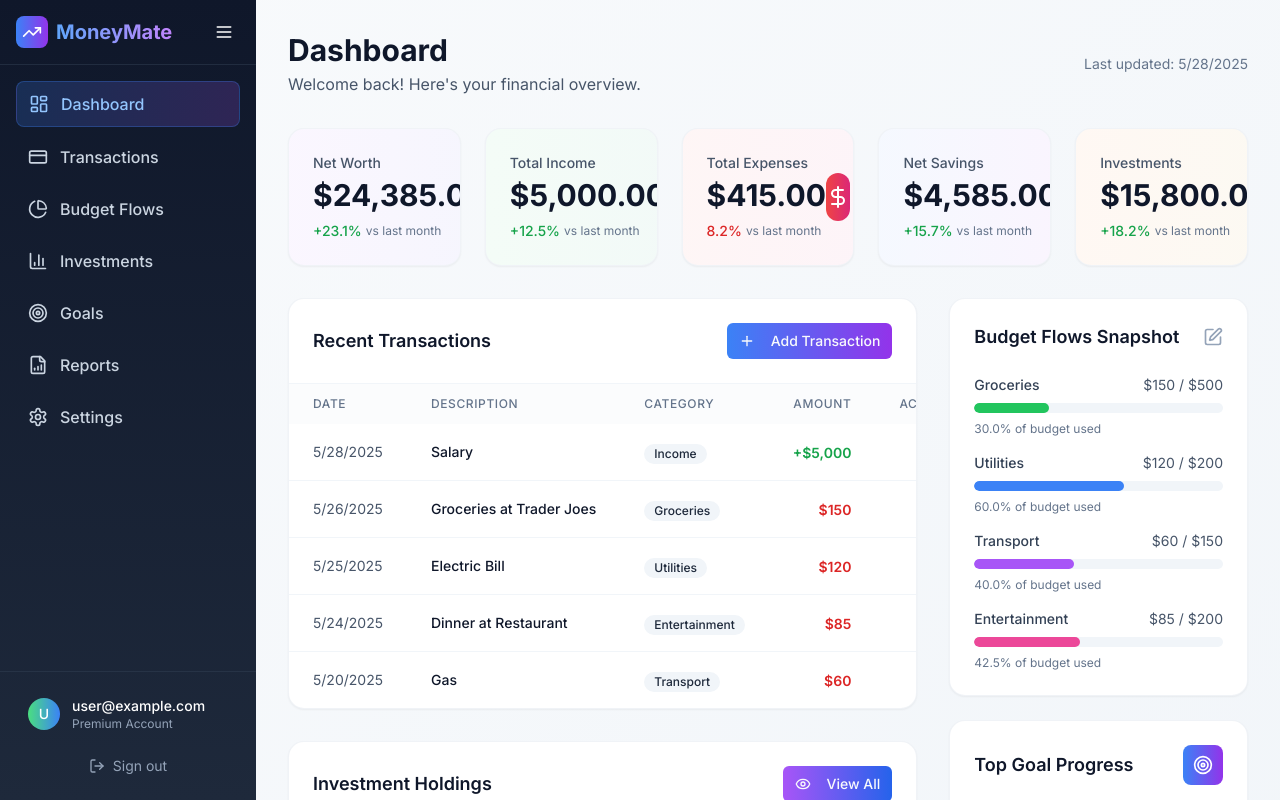
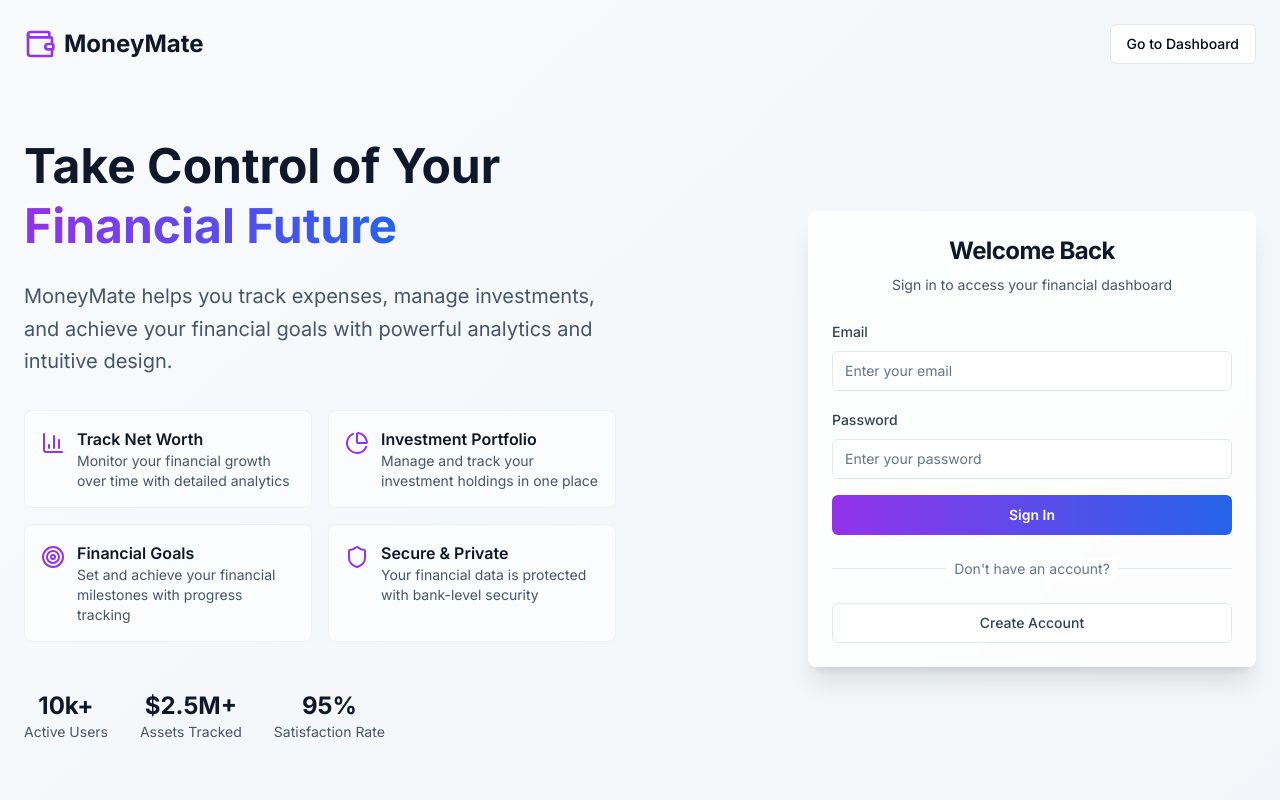
Before and after one commit to mrabiola/simple-spark-revamp, a React (Vite) app: page / in a window 1280 px wide. Shown: the top 800 px of the page. Built offline with nearby package versions, Linux system fonts and the light colour scheme.

Commit message:
Add homepage and sign-in functionality
Created a homepage with a sign-in form, accessible at the root path.  Users are redirected to the dashboard upon successful sign-in.  The design aligns with the existing theme.

```diff
--- a/src/App.tsx
+++ b/src/App.tsx
@@ -4,6 +4,7 @@ import { Toaster as Sonner } from "@/components/ui/sonner";
 import { TooltipProvider } from "@/components/ui/tooltip";
 import { QueryClient, QueryClientProvider } from "@tanstack/react-query";
 import { BrowserRouter, Routes, Route } from "react-router-dom";
+import Homepage from "./pages/Homepage";
 import Dashboard from "./pages/Dashboard";
 import Transactions from "./pages/Transactions";
 import BudgetFlows from "./pages/BudgetFlows";
@@ -21,7 +22,8 @@ const App = () => (
       <Sonner />
       <BrowserRouter>
         <Routes>
-          <Route path="/" element={<Dashboard />} />
+          <Route path="/" element={<Homepage />} />
+          <Route path="/dashboard" element={<Dashboard />} />
           <Route path="/transactions" element={<Transactions />} />
           <Route path="/budget" element={<BudgetFlows />} />
           <Route path="/goals" element={<Goals />} />
--- /dev/null
+++ b/src/pages/Homepage.tsx
@@ -0,0 +1,188 @@
+
+import { useState } from "react";
+import { useNavigate } from "react-router-dom";
+import { Button } from "@/components/ui/button";
+import { Input } from "@/components/ui/input";
+import { Label } from "@/components/ui/label";
+import { Card, CardContent, CardDescription, CardHeader, CardTitle } from "@/components/ui/card";
+import { TrendingUp, Shield, PieChart, Target, Wallet, BarChart3 } from "lucide-react";
+
+export default function Homepage() {
+  const [email, setEmail] = useState("");
+  const [password, setPassword] = useState("");
+  const navigate = useNavigate();
+
+  const handleSignIn = (e: React.FormEvent) => {
+    e.preventDefault();
+    // For demo purposes, just navigate to dashboard
+    navigate("/dashboard");
+  };
+
+  const features = [
+    {
+      icon: BarChart3,
+      title: "Track Net Worth",
+      description: "Monitor your financial growth over time with detailed analytics"
+    },
+    {
+      icon: PieChart,
+      title: "Investment Portfolio",
+      description: "Manage and track your investment holdings in one place"
+    },
+    {
+      icon: Target,
+      title: "Financial Goals",
+      description: "Set and achieve your financial milestones with progress tracking"
+    },
+    {
+      icon: Shield,
+      title: "Secure & Private",
+      description: "Your financial data is protected with bank-level security"
+    }
+  ];
+
+  return (
+    <div className="min-h-screen bg-gradient-to-br from-slate-50 to-slate-100">
+      {/* Header */}
+      <header className="p-6">
+        <div className="max-w-7xl mx-auto flex items-center justify-between">
+          <div className="flex items-center space-x-2">
+            <Wallet className="w-8 h-8 text-purple-600" />
+            <h1 className="text-2xl font-bold text-slate-900">MoneyMate</h1>
+          </div>
+          <Button variant="outline" onClick={() => navigate("/dashboard")}>
+            Go to Dashboard
+          </Button>
+        </div>
+      </header>
+
+      {/* Hero Section */}
+      <main className="max-w-7xl mx-auto px-6 py-12">
+        <div className="grid grid-cols-1 lg:grid-cols-2 gap-12 items-center">
+          {/* Left Column - Content */}
+          <div className="space-y-8">
+            <div className="space-y-6">
+              <h2 className="text-5xl font-bold text-slate-900 leading-tight">
+                Take Control of Your
+                <span className="bg-gradient-to-r from-purple-600 to-blue-600 bg-clip-text text-transparent">
+                  {" "}Financial Future
+                </span>
+              </h2>
+              <p className="text-xl text-slate-600 leading-relaxed">
+                MoneyMate helps you track expenses, manage investments, and achieve your financial goals with powerful analytics and intuitive design.
+              </p>
+            </div>
+
+            {/* Features Grid */}
+            <div className="grid grid-cols-1 md:grid-cols-2 gap-4">
+              {features.map((feature, index) => (
+                <div key={index} className="flex items-start space-x-3 p-4 rounded-lg bg-white/50 border border-slate-200/50">
+                  <feature.icon className="w-6 h-6 text-purple-600 mt-1 flex-shrink-0" />
+                  <div>
+                    <h3 className="font-semibold text-slate-900">{feature.title}</h3>
+                    <p className="text-sm text-slate-600">{feature.description}</p>
+                  </div>
+                </div>
+              ))}
+            </div>
+
+            {/* Stats */}
+            <div className="flex items-center space-x-8 pt-4">
+              <div className="text-center">
+                <div className="text-2xl font-bold text-slate-900">10k+</div>
+                <div className="text-sm text-slate-600">Active Users</div>
+              </div>
+              <div className="text-center">
+                <div className="text-2xl font-bold text-slate-900">$2.5M+</div>
+                <div className="text-sm text-slate-600">Assets Tracked</div>
+              </div>
+              <div className="text-center">
+                <div className="text-2xl font-bold text-slate-900">95%</div>
+                <div className="text-sm text-slate-600">Satisfaction Rate</div>
+              </div>
+            </div>
+          </div>
+
+          {/* Right Column - Sign In Form */}
+          <div className="flex justify-center lg:justify-end">
+            <Card className="w-full max-w-md shadow-xl border-0 bg-white/80 backdrop-blur-sm">
+              <CardHeader className="text-center space-y-2">
+                <CardTitle className="text-2xl font-bold text-slate-900">Welcome Back</CardTitle>
+                <CardDescription className="text-slate-600">
+                  Sign in to access your financial dashboard
+                </CardDescription>
+              </CardHeader>
+              <CardContent className="space-y-6">
+                <form onSubmit={handleSignIn} className="space-y-4">
+                  <div className="space-y-2">
+                    <Label htmlFor="email" className="text-slate-700">Email</Label>
+                    <Input
+                      id="email"
+                      type="email"
+                      placeholder="Enter your email"
+                      value={email}
+                      onChange={(e) => setEmail(e.target.value)}
+                      className="border-slate-200 focus:border-purple-500 focus:ring-purple-500"
+                      required
+                    />
+                  </div>
+                  <div className="space-y-2">
+                    <Label htmlFor="password" className="text-slate-700">Password</Label>
+                    <Input
+                      id="password"
+                      type="password"
+                      placeholder="Enter your password"
+                      value={password}
+                      onChange={(e) => setPassword(e.target.value)}
+                      className="border-slate-200 focus:border-purple-500 focus:ring-purple-500"
+                      required
+                    />
+                  </div>
+                  <Button
+                    type="submit"
+                    className="w-full bg-gradient-to-r from-purple-600 to-blue-600 hover:from-purple-700 hover:to-blue-700 text-white font-semibold py-3"
+                  >
+                    Sign In
+                  </Button>
+                </form>
+
+                <div className="relative">
+                  <div className="absolute inset-0 flex items-center">
+                    <div className="w-full border-t border-slate-200"></div>
+                  </div>
+                  <div className="relative flex justify-center text-sm">
+                    <span className="px-2 bg-white text-slate-500">Don't have an account?</span>
+                  </div>
+                </div>
+
+                <Button
+                  variant="outline"
+                  className="w-full border-slate-200 text-slate-700 hover:bg-slate-50"
+                  onClick={() => navigate("/dashboard")}
+                >
+                  Create Account
+                </Button>
+              </CardContent>
+            </Card>
+          </div>
+        </div>
+      </main>
+
+      {/* Bottom CTA */}
+      <section className="max-w-7xl mx-auto px-6 py-16">
+        <div className="bg-gradient-to-r from-purple-600 to-blue-600 rounded-3xl p-12 text-center text-white">
+          <div className="max-w-3xl mx-auto space-y-6">
+            <h3 className="text-3xl font-bold">Ready to Transform Your Finances?</h3>
+            <p className="text-xl text-purple-100">
+              Join thousands of users who have taken control of their financial future with MoneyMate.
+            </p>
+            <div className="flex items-center justify-center space-x-2 pt-4">
+              <TrendingUp className="w-6 h-6" />
+              <span className="text-lg font-semibold">Start your journey today</span>
+            </div>
+          </div>
+        </div>
+      </section>
+    </div>
+  );
+}
```
